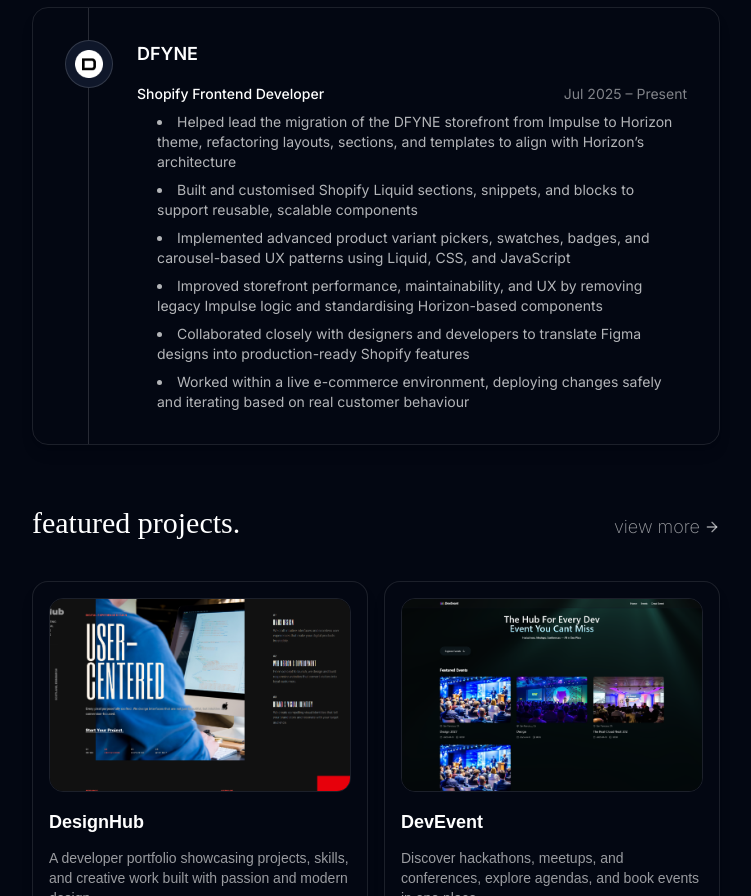
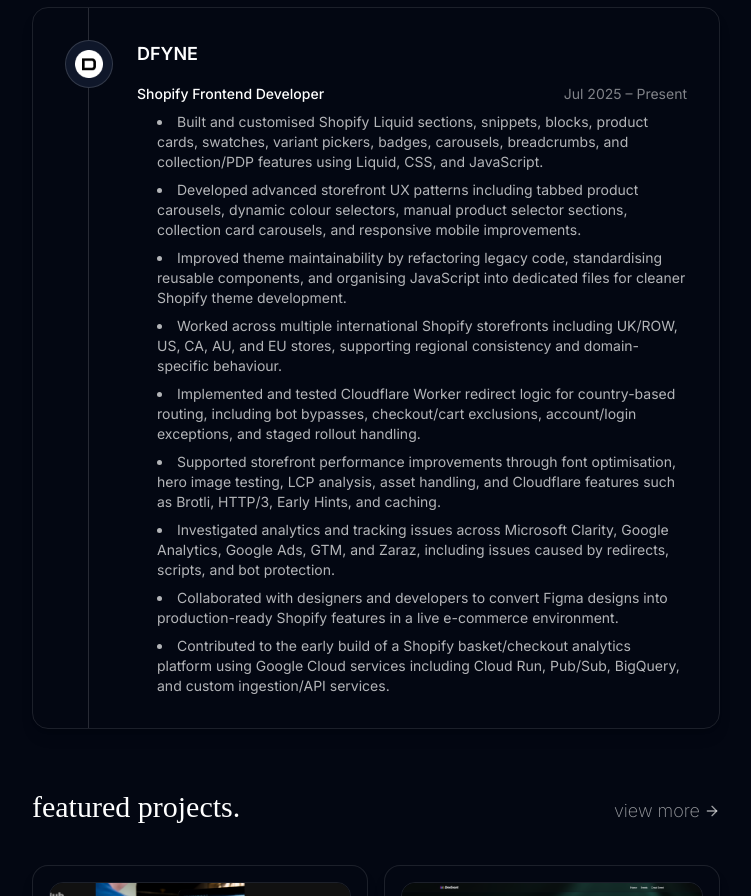
Before and after one commit to JordanGrieve/PersonalWebsite2026, a Next.js app: page / in a window 1280 px wide. Shown: the part 474-1370 px from the top of the page, without its empty margins (264-1015 px from the left). Built offline with nearby package versions, Linux system fonts and the light colour scheme; a web font is replaced by a local one.

Commit message:
enhance ExperienceTimeline component with detailed project descriptions and UX improvements

```diff
--- a/app/components/ExperienceTimeLine.jsx
+++ b/app/components/ExperienceTimeLine.jsx
@@ -33,33 +33,56 @@
 
                     <ul className="mt-2 list-disc space-y-2 pl-5 text-sm text-white/70">
                       <li>
-                        Helped lead the migration of the DFYNE storefront from
-                        Impulse to Horizon theme, refactoring layouts, sections,
-                        and templates to align with Horizon’s architecture
-                      </li>{" "}
+                        Built and customised Shopify Liquid sections, snippets,
+                        blocks, product cards, swatches, variant pickers,
+                        badges, carousels, breadcrumbs, and collection/PDP
+                        features using Liquid, CSS, and JavaScript.
+                      </li>
                       <li>
-                        Built and customised Shopify Liquid sections, snippets,
-                        and blocks to support reusable, scalable components
-                      </li>{" "}
+                        Developed advanced storefront UX patterns including
+                        tabbed product carousels, dynamic colour selectors,
+                        manual product selector sections, collection card
+                        carousels, and responsive mobile improvements.
+                      </li>
                       <li>
-                        Implemented advanced product variant pickers, swatches,
-                        badges, and carousel-based UX patterns using Liquid,
-                        CSS, and JavaScript
-                      </li>{" "}
+                        Improved theme maintainability by refactoring legacy
+                        code, standardising reusable components, and organising
+                        JavaScript into dedicated files for cleaner Shopify
+                        theme development.
+                      </li>
                       <li>
-                        Improved storefront performance, maintainability, and UX
-                        by removing legacy Impulse logic and standardising
-                        Horizon-based components
-                      </li>{" "}
+                        Worked across multiple international Shopify storefronts
+                        including UK/ROW, US, CA, AU, and EU stores, supporting
+                        regional consistency and domain-specific behaviour.
+                      </li>
                       <li>
-                        Collaborated closely with designers and developers to
-                        translate Figma designs into production-ready Shopify
-                        features
-                      </li>{" "}
+                        Implemented and tested Cloudflare Worker redirect logic
+                        for country-based routing, including bot bypasses,
+                        checkout/cart exclusions, account/login exceptions, and
+                        staged rollout handling.
+                      </li>
                       <li>
-                        Worked within a live e-commerce environment, deploying
-                        changes safely and iterating based on real customer
-                        behaviour
+                        Supported storefront performance improvements through
+                        font optimisation, hero image testing, LCP analysis,
+                        asset handling, and Cloudflare features such as Brotli,
+                        HTTP/3, Early Hints, and caching.
+                      </li>
+                      <li>
+                        Investigated analytics and tracking issues across
+                        Microsoft Clarity, Google Analytics, Google Ads, GTM,
+                        and Zaraz, including issues caused by redirects,
+                        scripts, and bot protection.
+                      </li>
+                      <li>
+                        Collaborated with designers and developers to convert
+                        Figma designs into production-ready Shopify features in
+                        a live e-commerce environment.
+                      </li>
+                      <li>
+                        Contributed to the early build of a Shopify
+                        basket/checkout analytics platform using Google Cloud
+                        services including Cloud Run, Pub/Sub, BigQuery, and
+                        custom ingestion/API services.
                       </li>
                     </ul>
                   </div>
```
